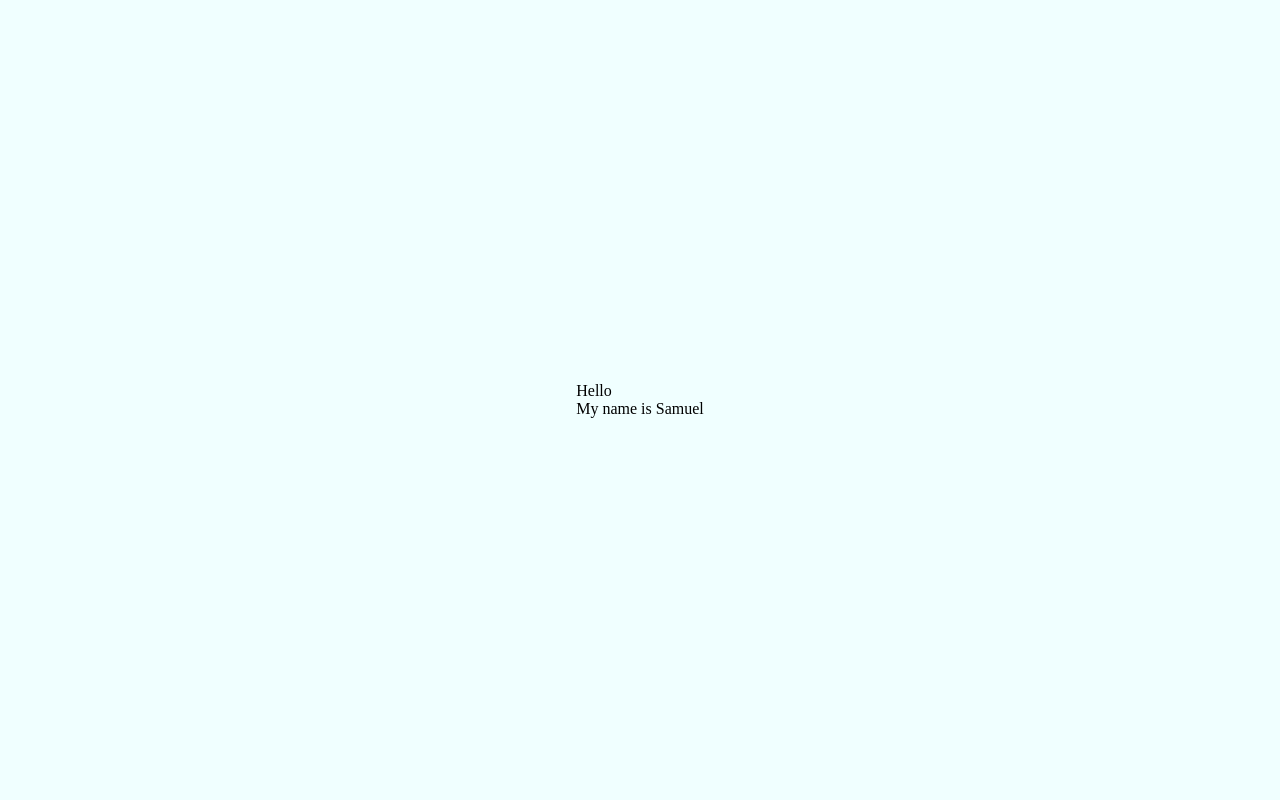
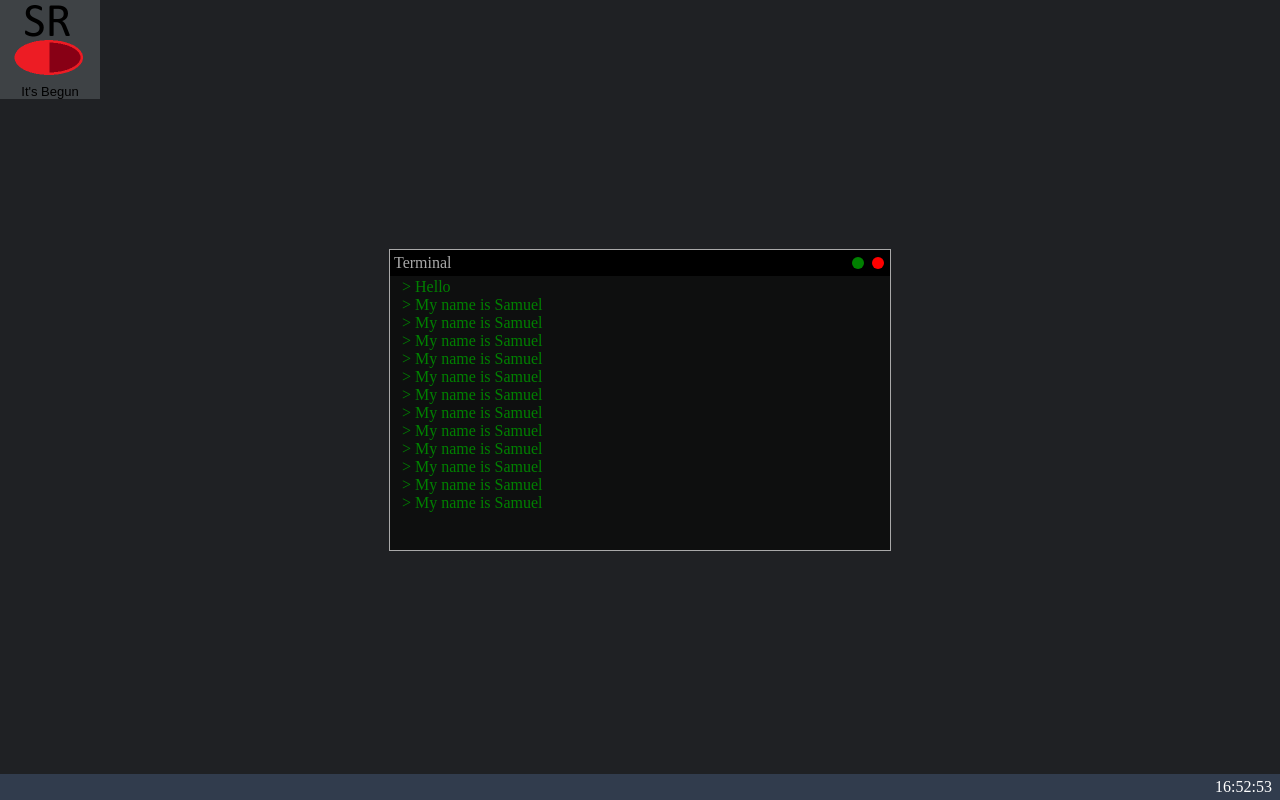
Before and after one commit to srad1292/samventure, an Angular app: page /home in a window 1280 px wide. Both pictures are taken after a click on the button "Samuel Radford". Built offline with nearby package versions, Linux system fonts and the light colour scheme.

Commit message:
Working on look of starting screen. Working on terminal display.  Added a taskbar display for light and dark

```diff
--- a/src/app/app.component.ts
+++ b/src/app/app.component.ts
@@ -9,6 +9,7 @@ import { DisplayService } from './service/display.service';
 export class AppComponent implements OnInit {
   title: string = 'samventure';
   bgColor: string = 'plum'; // Default background color
+  gradient: string = this.displayService.defaultGradient;
 
   constructor(private renderer: Renderer2, private displayService: DisplayService) {}
 
@@ -17,9 +18,15 @@ export class AppComponent implements OnInit {
       this.bgColor = color;
       this.updateBodyBackgroundColor(color);
     });
+
+    this.displayService.bgGradientOb.subscribe(gradient => {
+      this.gradient = gradient;
+      this.renderer.setStyle(document.body, 'backgroundImage', gradient);
+    });
   }
 
   updateBodyBackgroundColor(color: string): void {
     this.renderer.setStyle(document.body, 'backgroundColor', color);
+    this.renderer.removeStyle(document.body, 'backgroundImage');
   }
 }
--- a/src/app/home/home.component.html
+++ b/src/app/home/home.component.html
@@ -1,12 +1,76 @@
 <!-- <div>My name is Sam...</div>
 <div>Should we go on an adventure?</div> -->
 
-<div id="home-wrapper-welcome" *ngIf="stateWelcome">
+<div id="home-wrapper-welcome">
+    <div class="icons-grid">
+        <div class="icon-container" *ngIf="stateWelcome">
+            <button (click)="onButtonClick($event)" [ngClass]="{'active': isActive}">
+                <img src="/assets/img/desktop-icon.png" alt="We are so broken">
+                <figcaption>Samuel Radford</figcaption>
+            </button>
+        </div>
+
+        <div class="icon-container" *ngIf="stateTerminal">
+            <button (click)="onButtonClick($event)" [ngClass]="{'active': isActive}">
+                <img src="/assets/img/desktop-icon.png" alt="We are so broken">
+                <figcaption>It's Begun</figcaption>
+            </button>
+        </div>
+    </div>
+
+    <div class="centered" *ngIf="stateTerminal">
+        <div class="terminal">
+            <div class="terminal-menu-bar">
+                <div class="terminal-title">
+                    Terminal
+                </div>
+                <div class="terminal-menu-buttons-container">
+                    <div class="menu-button green"></div>
+                    <div class="menu-button red"></div>
+                </div>
+            </div>
+            <div class="terminal-contents">
+                <div class="terminal-log">&gt; Hello</div>
+                <div class="terminal-log">&gt; My name is Samuel</div>
+                <div class="terminal-log">&gt; My name is Samuel</div>
+                <div class="terminal-log">&gt; My name is Samuel</div>
+                <div class="terminal-log">&gt; My name is Samuel</div>
+                <div class="terminal-log">&gt; My name is Samuel</div>
+                <div class="terminal-log">&gt; My name is Samuel</div>
+                <div class="terminal-log">&gt; My name is Samuel</div>
+                <div class="terminal-log">&gt; My name is Samuel</div>
+                <div class="terminal-log">&gt; My name is Samuel</div>
+                <div class="terminal-log">&gt; My name is Samuel</div>
+                <div class="terminal-log">&gt; My name is Samuel</div>
+                <div class="terminal-log">&gt; My name is Samuel</div>
+            </div>
+
+        </div>
+    </div>
+
+
+    <div [ngClass]="{'taskbar-light': stateWelcome, 'taskbar-dark': stateTerminal}" class="taskbar">
+        <div class="taskbar-contents">
+            <div></div>
+            <div id="clock">{{currentTime}}</div>
+        </div>
+    </div>
+</div>
+
+
+<!-- <div id="home-wrapper-welcome" *ngIf="stateWelcome">
     <div class="centered icon-container">
         <button (click)="onButtonClick($event)" [ngClass]="{'active': isActive}">
             <img src="/assets/img/desktop-icon.png" alt="We are so broken">
             <figcaption>Samuel Radford</figcaption>
         </button>
+    </div>
+
+    <div id="taskbar-light" class="taskbar">
+        <div class="taskbar-contents">
+            <div></div>
+            <div id="clock">{{currentTime}}</div>
+        </div>
     </div>
 </div>
 
@@ -18,4 +82,4 @@
             <div class="terminal-log">My name is Samuel</div>
         </div>
     </div>
-</div>
+</div> -->
--- a/src/app/home/home.component.scss
+++ b/src/app/home/home.component.scss
@@ -1,3 +1,4 @@
+// shared
 .centered {
     position: absolute;
     top: 50%;
@@ -5,6 +6,8 @@
     margin-right: -50%;
     transform: translate(-50%, -50%);
 }
+
+// screen css
 
 .icon-container {
     button {
@@ -33,3 +36,90 @@
 
 
 }
+
+
+// Taskbar css
+
+.taskbar {
+    position: absolute;
+    bottom: 0%;
+    left: 0%;
+    right: 0%;
+    width: 100%
+    // transform: translate(-50%, -50%);
+}
+
+.taskbar-contents {
+    display: flex;
+    flex-direction: row;
+    justify-content: space-between;
+}
+
+.taskbar-light {
+    background-color: azure;
+    color: black;
+}
+
+.taskbar-dark {
+    background-color: #313c4d;
+    color: white;
+}
+
+#clock {
+    padding: 4px 8px;
+}
+
+
+// Terminal css
+
+.terminal {
+    border: 1px solid darkgray;
+    width: 500px;
+    height: 300px;
+    display: flex;
+    flex-direction: column;
+}
+
+.terminal-menu-bar {
+    display: flex;
+    flex-direction: row;
+    justify-content: space-between;
+    padding: 4px;
+    background-color: black;
+    color: darkgray;
+}
+
+.terminal-menu-buttons-container {
+    display: flex;
+    flex-direction: row;
+    column-gap: 8px;
+    margin-right: 2px;
+    align-items: center;
+}
+
+.menu-button {
+    border-radius: 50%;
+    width: 12px;
+    height: 12px;
+
+    &:hover {
+        cursor: pointer;
+    }
+}
+
+.green {
+    background-color: green;
+}
+
+.red {
+    background-color: red;
+}
+
+.terminal-contents {
+    background-color: #0e0f0f;
+    color: green;
+    padding: 2px 12px 4px 12px;
+    font-size: 1em;
+    flex-grow: 1;
+    overflow: auto;
+}
--- a/src/app/home/home.component.ts
+++ b/src/app/home/home.component.ts
@@ -1,5 +1,6 @@
 import { Component, HostListener } from '@angular/core';
 import { DisplayService } from '../service/display.service';
+import { interval, Subject, takeUntil } from 'rxjs';
 
 @Component({
   selector: 'app-home',
@@ -11,17 +12,27 @@ export class HomeComponent {
   isActive = false;
   stateWelcome = true;
   stateTerminal = false;
+  currentTime: string = this.dateTo12Hr();
+  private destroy$: Subject<void> = new Subject();
 
   constructor(private displayService: DisplayService) {}
 
   ngOnInit() {
     this.displayService.setBackgroundColor('plum');
+    this.displayService.setBackgroundGradient(this.displayService.defaultGradient);
+    this.setupClock();
+  }
+
+  ngOnDestroy() {
+    this.destroy$.next();
+    this.destroy$.complete();
   }
 
   onButtonClick(event: Event) {
     event.stopPropagation();
     this.isActive = true;
     this.showTerminal();
+    this.isActive = false;
   }
 
 
@@ -33,7 +44,32 @@ export class HomeComponent {
   private showTerminal(): void {
     this.stateWelcome = false;
     this.stateTerminal = true;
-    this.displayService.setBackgroundColor('azure');
+    this.currentTime = this.dateTo24Hr();
+    this.displayService.setBackgroundColor('#1f2124');
+  }
+
+  private setupClock(): void {
+    interval(1000)
+    .pipe(takeUntil(this.destroy$))
+    .subscribe(() => {
+      this.currentTime = this.stateWelcome ? this.dateTo12Hr() : this.dateTo24Hr();
+    });
+  }
+
+  private dateTo12Hr(): string {
+    const now = new Date();
+    // 0-11=am 12-23=pm
+    let hours = now.getHours();
+    let amOrPm = now.getHours() >= 12 ? 'PM' : 'AM';
+    hours = hours >= 12 ? hours - 12 : hours;
+    return `${hours.toString().padStart(2, '0')}:${now.getMinutes().toString().padStart(2, '0')} ${amOrPm}`;
+  }
+
+  private dateTo24Hr(): string {
+    const now = new Date();
+    let hours = now.getHours();
+    hours = hours >= 12 ? hours - 12 : hours;
+    return `${now.getHours().toString().padStart(2, '0')}:${now.getMinutes().toString().padStart(2, '0')}:${now.getSeconds().toString().padStart(2, '0')}`;
   }
 
 
--- a/src/app/service/display.service.ts
+++ b/src/app/service/display.service.ts
@@ -6,12 +6,21 @@ import { BehaviorSubject, Observable } from "rxjs";
 })
 export class DisplayService {
 
-    private bgColorSubject: BehaviorSubject<string> = new BehaviorSubject<string>('defaultColor');
+    private bgColorSubject: BehaviorSubject<string> = new BehaviorSubject<string>('white');
     public bgColorObs: Observable<string> = this.bgColorSubject.asObservable();
+
+    public defaultGradient: string = 'linear-gradient(to bottom right, pink, lightblue)';
+    private bgGradientSubject: BehaviorSubject<string> = new BehaviorSubject<string>(this.defaultGradient);
+    public bgGradientOb: Observable<string> = this.bgGradientSubject.asObservable();
+
 
     constructor() {}
 
     setBackgroundColor(color: string): void {
         this.bgColorSubject.next(color);
     }
+
+    setBackgroundGradient(gradient: string): void {
+        this.bgGradientSubject.next(gradient);
+    }
 }
--- a/src/styles.scss
+++ b/src/styles.scss
@@ -1,4 +1,10 @@
-/* You can add global styles to this file, and also import other style files */
+html {
+    height: 100%;
+    margin: 0;
+}
+
 body {
+    height: 100%;
     padding: 0;
+    margin: 0;
 }
```
